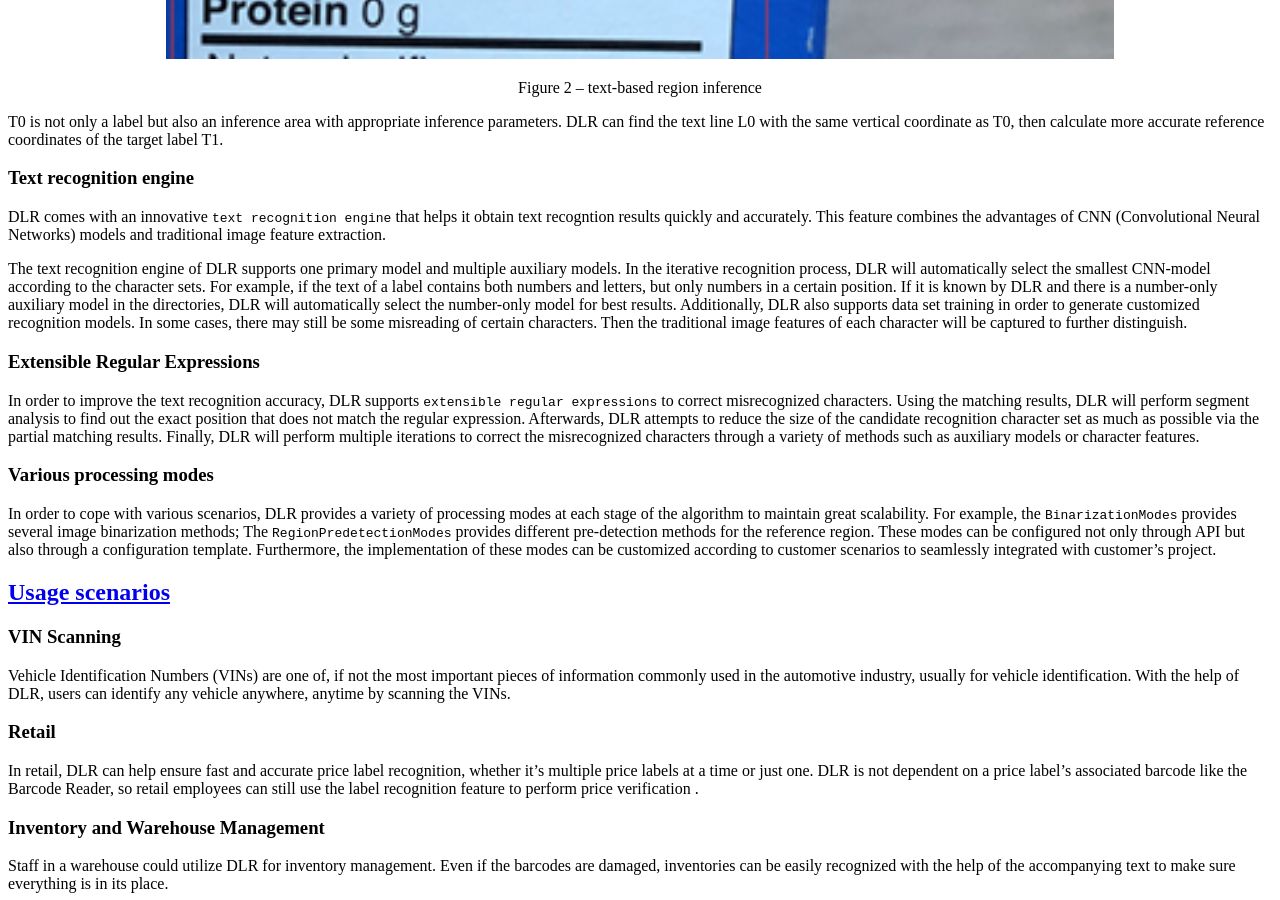
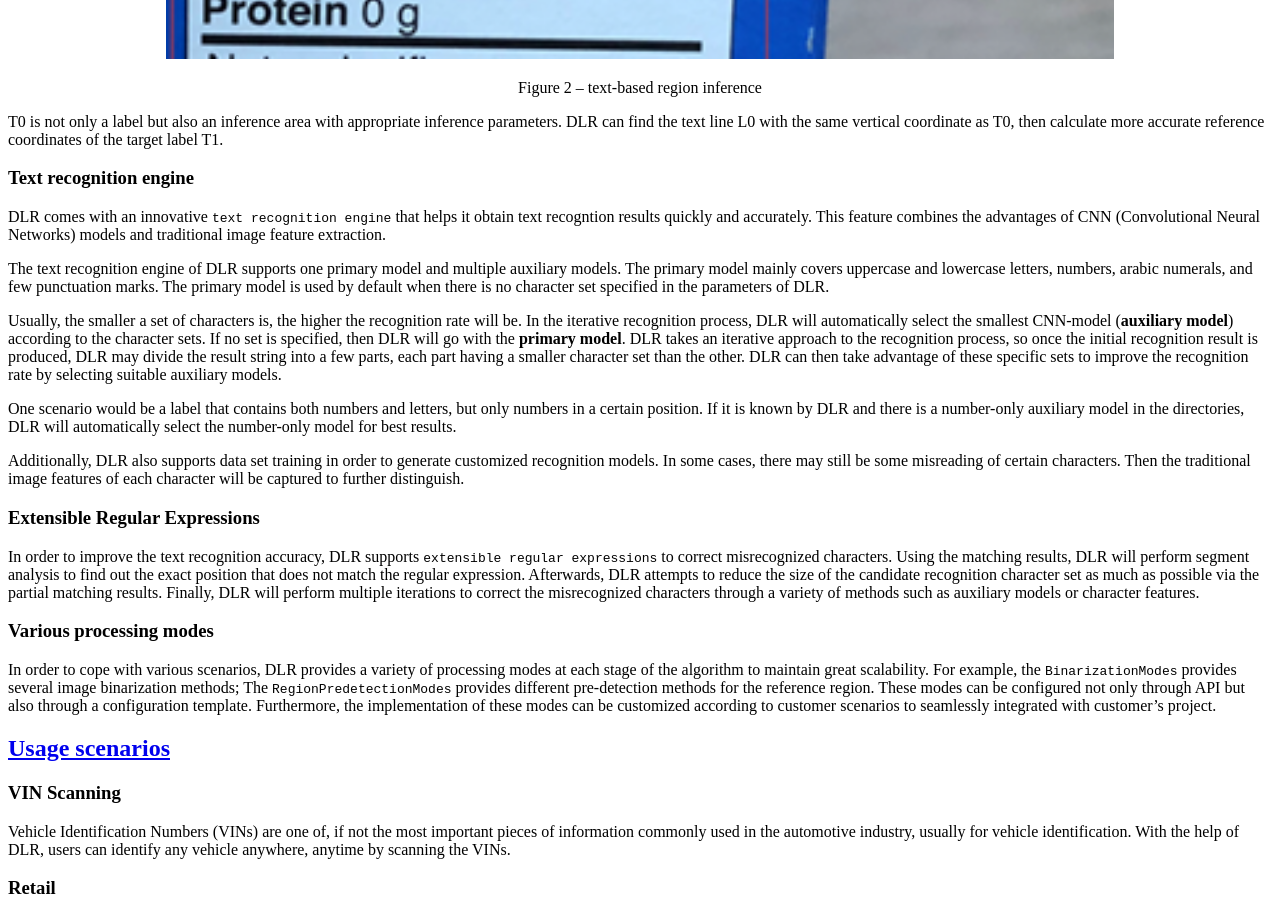
Before and after one commit to dynamsoft-docs/label-recognition-docs, a Jekyll site: the page built from introduction/index.md, in a window 1280 px wide and 900 px high, scrolled down 2636 px. Built offline with Jekyll 4.4.1, drawn with Linux system fonts in a browser that asks for light colours.

Commit message:
Changed up the text recognition engine section.

```diff
--- a/introduction/index.md
+++ b/introduction/index.md
@@ -55,7 +55,13 @@ T0 is not only a label but also an inference area with appropriate inference par
 ### Text recognition engine
 DLR comes with an innovative `text recognition engine` that helps it obtain text recogntion results quickly and accurately. This feature combines the advantages of CNN (Convolutional Neural Networks) models and traditional image feature extraction.
 
-The text recognition engine of DLR supports one primary model and multiple auxiliary models. In the iterative recognition process, DLR will automatically select the smallest CNN-model according to the character sets. For example, if the text of a label contains both numbers and letters, but only numbers in a certain position. If it is known by DLR and there is a number-only auxiliary model in the directories, DLR will automatically select the number-only model for best results. Additionally, DLR also supports data set training in order to generate customized recognition models. In some cases, there may still be some misreading of certain characters. Then the traditional image features of each character will be captured to further distinguish.
+The text recognition engine of DLR supports one primary model and multiple auxiliary models. The primary model mainly covers uppercase and lowercase letters, numbers, arabic numerals, and few punctuation marks. The primary model is used by default when there is no character set specified in the parameters of DLR.
+
+Usually, the smaller a set of characters is, the higher the recognition rate will be. In the iterative recognition process, DLR will automatically select the smallest CNN-model (**auxiliary model**) according to the character sets. If no set is specified, then DLR will go with the **primary model**. DLR takes an iterative approach to the recognition process, so once the initial recognition result is produced, DLR may divide the result string into a few parts, each part having a smaller character set than the other. DLR can then take advantage of these specific sets to improve the recognition rate by selecting suitable auxiliary models.
+
+One scenario would be a label that contains both numbers and letters, but only numbers in a certain position. If it is known by DLR and there is a number-only auxiliary model in the directories, DLR will automatically select the number-only model for best results.
+
+Additionally, DLR also supports data set training in order to generate customized recognition models. In some cases, there may still be some misreading of certain characters. Then the traditional image features of each character will be captured to further distinguish.
 
 ### Extensible Regular Expressions
 In order to improve the text recognition accuracy, DLR supports `extensible regular expressions` to correct misrecognized characters. Using the matching results, DLR will perform segment analysis to find out the exact position that does not match the regular expression. Afterwards, DLR attempts to reduce the size of the candidate recognition character set as much as possible via the partial matching results. Finally, DLR will perform multiple iterations to correct the misrecognized characters through a variety of methods such as auxiliary models or character features.
```
